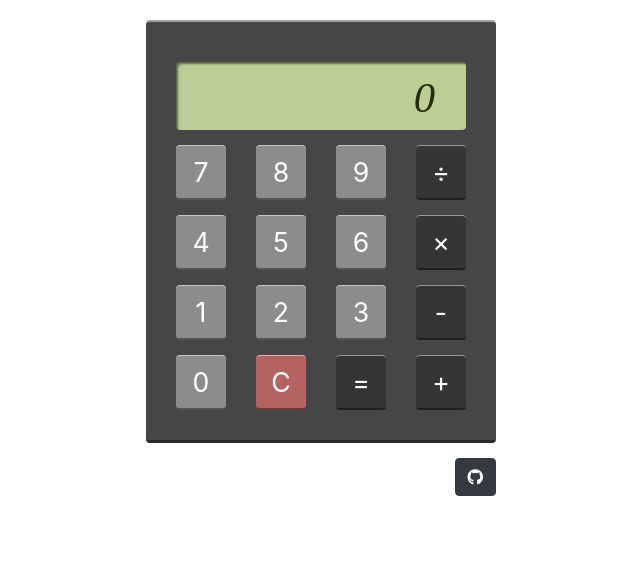
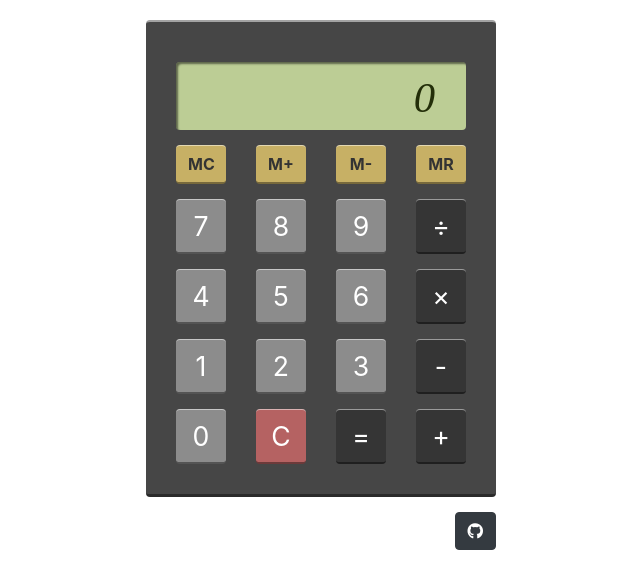
Before and after one commit to chonla/ng-calculator, an Angular app: page / in a window 1280 px wide. Shown: the top 588 px of the page, without its empty margins (319-959 px from the left). Built offline with nearby package versions, Linux system fonts and the light colour scheme; a web font is replaced by a local one.

Commit message:
Add memory buttons

```diff
--- a/src/app/components/calculator/calculator.component.css
+++ b/src/app/components/calculator/calculator.component.css
@@ -56,6 +56,19 @@
   border-bottom: solid 2px rgba(0, 0, 0, 0.4);
 }
 
+.button-memory {
+  font-size: 12pt;
+  font-weight: bold;
+  text-align: center;
+  border-radius: 4px;
+  color: #333;
+  background: #c7b065;
+  width: 100%;
+  border: none;
+  border-top: solid 1px rgba(255, 255, 255, 0.5);
+  border-bottom: solid 2px rgba(0, 0, 0, 0.4);
+}
+
 .button-clear {
   font-size: 20pt;
   text-align: center;
--- a/src/app/components/calculator/calculator.component.html
+++ b/src/app/components/calculator/calculator.component.html
@@ -2,6 +2,20 @@
   <div class="display">
     {{ result }}
     <div class="operator float-right" [innerHTML]="operator | operator">
+    </div>
+  </div>
+  <div class="row button-row">
+    <div class="col-3">
+      <button class="btn btn-secondary button-memory" (click)="clearMemory()">MC</button>
+    </div>
+    <div class="col-3">
+      <button class="btn btn-secondary button-memory" (click)="addMemory()">M+</button>
+    </div>
+    <div class="col-3">
+      <button class="btn btn-secondary button-memory" (click)="subtractMemory()">M-</button>
+    </div>
+    <div class="col-3">
+      <button class="btn btn-secondary button-memory" (click)="showMemory()">MR</button>
     </div>
   </div>
   <div class="row button-row">
--- a/src/app/components/calculator/calculator.component.ts
+++ b/src/app/components/calculator/calculator.component.ts
@@ -13,6 +13,7 @@ export class CalculatorComponent implements OnInit, OnDestroy {
 
   public result: string;
   public operator: string;
+  public hasContentInMemory: boolean;
 
   constructor(private calc: CalculatorService) {
     this.calc.setMaxLength(8);
@@ -20,6 +21,7 @@ export class CalculatorComponent implements OnInit, OnDestroy {
     this.subscription$ = this.observable.subscribe(val => {
       this.result = val['result'];
       this.operator = val['operator'];
+      this.hasContentInMemory = val['memory'];
     });
   }
 
@@ -86,4 +88,20 @@ export class CalculatorComponent implements OnInit, OnDestroy {
     }
   }
 
+  clearMemory() {
+    this.calc.clearMemory();
+  }
+
+  showMemory() {
+    this.calc.showMemory();
+  }
+
+  addMemory() {
+    this.calc.addToMemory(this.result);
+  }
+
+  subtractMemory() {
+    this.calc.subtractFromMemory(this.result);
+  }
+
 }
--- a/src/app/services/calculator.service.ts
+++ b/src/app/services/calculator.service.ts
@@ -19,6 +19,7 @@ export class CalculatorService {
       'memory': false
     });
     this.max_len = 0;
+    this.memory = '0';
     this.reset();
   }
 
@@ -80,7 +81,6 @@ export class CalculatorService {
     this.operator = '';
     this.op = 0;
     this.is_error = false;
-    this.memory = '0';
     this.emitChanges();
   }
 
@@ -169,6 +169,11 @@ export class CalculatorService {
     this.emitChanges();
   }
 
+  subtractFromMemory(v: string) {
+    this.memory = this.evaluate(`${this.memory}-${v}`);
+    this.emitChanges();
+  }
+
   clearMemory() {
     this.memory = '0';
     this.emitChanges();
```
